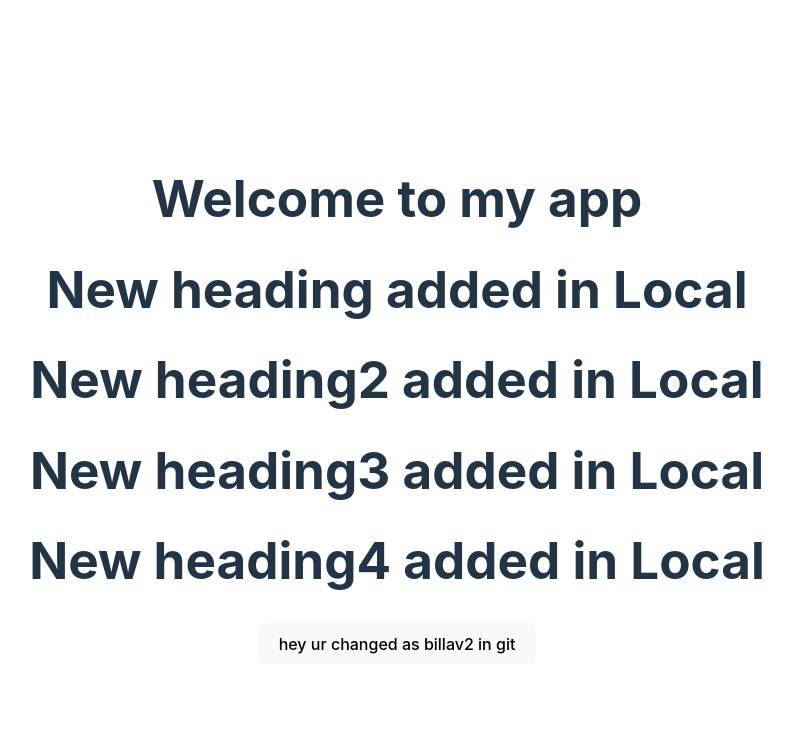
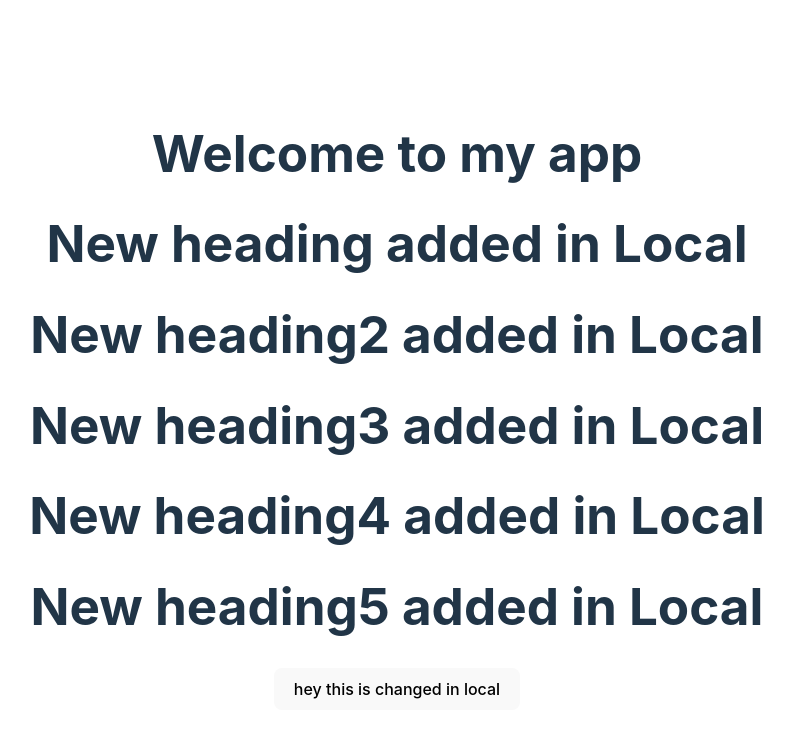
Before and after one commit to iam-deebee/MyInventory, a React (Vite) app: page / in a window 1280 px wide. Shown: the top 738 px of the page, without its empty margins (243-1036 px from the left). Built offline with nearby package versions, Linux system fonts and the light colour scheme.

Commit message:
added header5 and made some local change

```diff
--- a/src/App.jsx
+++ b/src/App.jsx
@@ -6,7 +6,7 @@ import './App.css'
 function MyButton() {
   return (
     <button>
-      hey ur changed as billav2 in git
+      hey this is changed in local
     </button>
   );
 }
@@ -19,6 +19,7 @@ export default function MyApp() {
       <h1>New heading2 added in Local</h1>
       <h1>New heading3 added in Local</h1>
       <h1>New heading4 added in Local</h1>
+      <h1>New heading5 added in Local</h1>
       <MyButton />
     </div>
   )
```
